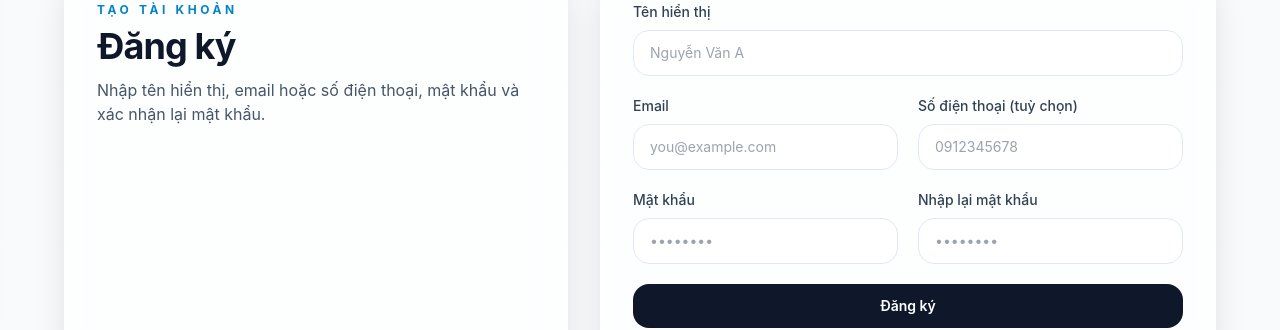
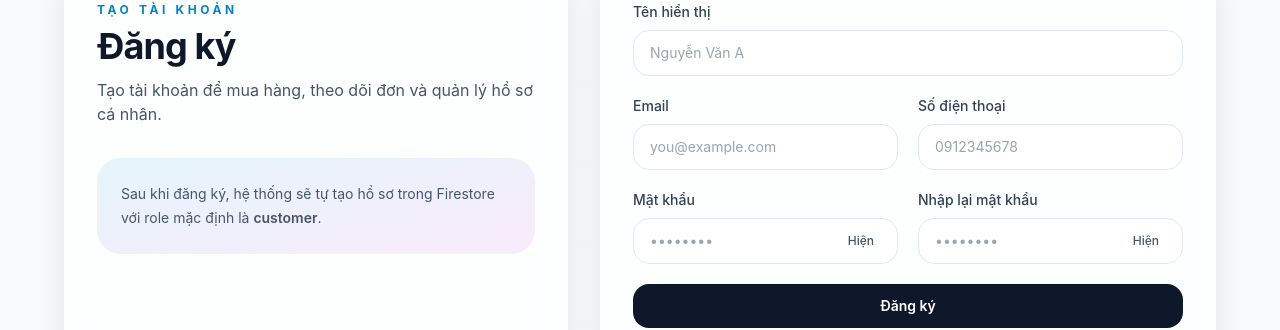
Before and after one commit to lavang2009/shop, a React (Vite) app: page /register in a window 1280 px wide. Shown: the part 160-490 px from the top of the page. Built offline with nearby package versions, Linux system fonts and the light colour scheme; no server answers; the database is empty.

Commit message:
Update Register.jsx

```diff
--- a/src/pages/Register.jsx
+++ b/src/pages/Register.jsx
@@ -2,38 +2,71 @@ import { useState } from "react";
 import { Link, useNavigate } from "react-router-dom";
 import toast from "react-hot-toast";
 import { useAuth } from "../context/AuthContext";
-import { isStrongPassword, isValidEmail, normalizePhoneNumber } from "../utils/format";
+import {
+  isStrongPassword,
+  isValidEmail,
+  normalizePhoneNumber,
+} from "../utils/format";
 
 export default function Register() {
   const { registerWithEmail } = useAuth();
+  const navigate = useNavigate();
+
   const [displayName, setDisplayName] = useState("");
   const [email, setEmail] = useState("");
   const [phone, setPhone] = useState("");
   const [password, setPassword] = useState("");
   const [confirmPassword, setConfirmPassword] = useState("");
   const [busy, setBusy] = useState(false);
-  const navigate = useNavigate();
+  const [showPassword, setShowPassword] = useState(false);
+  const [showConfirm, setShowConfirm] = useState(false);
 
   const handleSubmit = async (event) => {
     event.preventDefault();
 
-    if (!displayName.trim()) return toast.error("Vui lòng nhập tên hiển thị.");
-    if (!isValidEmail(email)) return toast.error("Email không hợp lệ.");
-    if (!isStrongPassword(password)) return toast.error("Mật khẩu phải có ít nhất 6 ký tự và gồm chữ + số.");
-    if (password !== confirmPassword) return toast.error("Mật khẩu nhập lại không khớp.");
+    const name = displayName.trim();
+    const cleanEmail = email.trim();
+    const cleanPhone = normalizePhoneNumber(phone);
 
-    setBusy(true);
+    if (!name) {
+      toast.error("Vui lòng nhập tên hiển thị.");
+      return;
+    }
+
+    if (!cleanEmail) {
+      toast.error("Vui lòng nhập email.");
+      return;
+    }
+
+    if (!isValidEmail(cleanEmail)) {
+      toast.error("Email không hợp lệ.");
+      return;
+    }
+
+    if (!isStrongPassword(password)) {
+      toast.error("Mật khẩu phải có ít nhất 6 ký tự và gồm chữ + số.");
+      return;
+    }
+
+    if (password !== confirmPassword) {
+      toast.error("Mật khẩu nhập lại không khớp.");
+      return;
+    }
+
     try {
+      setBusy(true);
+
       await registerWithEmail({
-        displayName: displayName.trim(),
-        email: email.trim(),
+        displayName: name,
+        email: cleanEmail,
         password,
-        phoneNumber: normalizePhoneNumber(phone),
+        phoneNumber: cleanPhone,
       });
+
       toast.success("Đăng ký thành công.");
-      navigate("/profile");
+      navigate("/profile", { replace: true });
     } catch (error) {
-      toast.error(error.message || "Đăng ký thất bại.");
+      toast.error(error?.message || "Đăng ký thất bại.");
     } finally {
       setBusy(false);
     }
@@ -45,36 +78,125 @@ export default function Register() {
         <div className="soft-panel p-8">
           <p className="section-eyebrow">Tạo tài khoản</p>
           <h1 className="page-title mt-2">Đăng ký</h1>
-          <p className="page-subtitle">Nhập tên hiển thị, email hoặc số điện thoại, mật khẩu và xác nhận lại mật khẩu.</p>
+          <p className="page-subtitle mt-3">
+            Tạo tài khoản để mua hàng, theo dõi đơn và quản lý hồ sơ cá nhân.
+          </p>
+
+          <div className="mt-8 rounded-3xl bg-gradient-to-br from-sky-500/10 to-fuchsia-500/10 p-6 ring-1 ring-white/10">
+            <p className="text-sm leading-6 text-slate-600">
+              Sau khi đăng ký, hệ thống sẽ tự tạo hồ sơ trong Firestore với role
+              mặc định là <span className="font-semibold">customer</span>.
+            </p>
+          </div>
         </div>
+
         <form onSubmit={handleSubmit} className="soft-panel p-8">
           <div className="space-y-5">
             <div>
-              <label className="label-text">Tên hiển thị</label>
-              <input className="input-field" value={displayName} onChange={(e) => setDisplayName(e.target.value)} placeholder="Nguyễn Văn A" />
+              <label className="label-text" htmlFor="displayName">
+                Tên hiển thị
+              </label>
+              <input
+                id="displayName"
+                className="input-field"
+                value={displayName}
+                onChange={(e) => setDisplayName(e.target.value)}
+                placeholder="Nguyễn Văn A"
+                autoComplete="name"
+              />
             </div>
+
             <div className="grid gap-5 md:grid-cols-2">
               <div>
-                <label className="label-text">Email</label>
-                <input className="input-field" value={email} onChange={(e) => setEmail(e.target.value)} placeholder="you@example.com" />
+                <label className="label-text" htmlFor="email">
+                  Email
+                </label>
+                <input
+                  id="email"
+                  type="email"
+                  className="input-field"
+                  value={email}
+                  onChange={(e) => setEmail(e.target.value)}
+                  placeholder="you@example.com"
+                  autoComplete="email"
+                />
               </div>
+
               <div>
-                <label className="label-text">Số điện thoại (tuỳ chọn)</label>
-                <input className="input-field" value={phone} onChange={(e) => setPhone(e.target.value)} placeholder="0912345678" />
+                <label className="label-text" htmlFor="phone">
+                  Số điện thoại
+                </label>
+                <input
+                  id="phone"
+                  className="input-field"
+                  value={phone}
+                  onChange={(e) => setPhone(e.target.value)}
+                  placeholder="0912345678"
+                  autoComplete="tel"
+                />
               </div>
             </div>
+
             <div className="grid gap-5 md:grid-cols-2">
               <div>
-                <label className="label-text">Mật khẩu</label>
-                <input type="password" className="input-field" value={password} onChange={(e) => setPassword(e.target.value)} placeholder="••••••••" />
+                <label className="label-text" htmlFor="password">
+                  Mật khẩu
+                </label>
+                <div className="relative">
+                  <input
+                    id="password"
+                    type={showPassword ? "text" : "password"}
+                    className="input-field pr-20"
+                    value={password}
+                    onChange={(e) => setPassword(e.target.value)}
+                    placeholder="••••••••"
+                    autoComplete="new-password"
+                  />
+                  <button
+                    type="button"
+                    onClick={() => setShowPassword((v) => !v)}
+                    className="absolute right-3 top-1/2 -translate-y-1/2 rounded-full px-3 py-1 text-xs font-medium text-slate-600 hover:bg-slate-100"
+                  >
+                    {showPassword ? "Ẩn" : "Hiện"}
+                  </button>
+                </div>
               </div>
+
               <div>
-                <label className="label-text">Nhập lại mật khẩu</label>
-                <input type="password" className="input-field" value={confirmPassword} onChange={(e) => setConfirmPassword(e.target.value)} placeholder="••••••••" />
+                <label className="label-text" htmlFor="confirmPassword">
+                  Nhập lại mật khẩu
+                </label>
+                <div className="relative">
+                  <input
+                    id="confirmPassword"
+                    type={showConfirm ? "text" : "password"}
+                    className="input-field pr-20"
+                    value={confirmPassword}
+                    onChange={(e) => setConfirmPassword(e.target.value)}
+                    placeholder="••••••••"
+                    autoComplete="new-password"
+                  />
+                  <button
+                    type="button"
+                    onClick={() => setShowConfirm((v) => !v)}
+                    className="absolute right-3 top-1/2 -translate-y-1/2 rounded-full px-3 py-1 text-xs font-medium text-slate-600 hover:bg-slate-100"
+                  >
+                    {showConfirm ? "Ẩn" : "Hiện"}
+                  </button>
+                </div>
               </div>
             </div>
-            <button className="btn-primary w-full" disabled={busy}>{busy ? "Đang tạo tài khoản..." : "Đăng ký"}</button>
-            <p className="text-center text-sm text-slate-500">Đã có tài khoản? <Link to="/login" className="font-semibold text-sky-600">Đăng nhập</Link></p>
+
+            <button type="submit" className="btn-primary w-full" disabled={busy}>
+              {busy ? "Đang tạo tài khoản..." : "Đăng ký"}
+            </button>
+
+            <p className="text-center text-sm text-slate-500">
+              Đã có tài khoản?{" "}
+              <Link to="/login" className="font-semibold text-sky-600">
+                Đăng nhập
+              </Link>
+            </p>
           </div>
         </form>
       </div>
```
